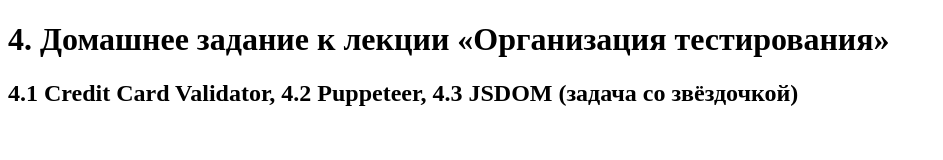
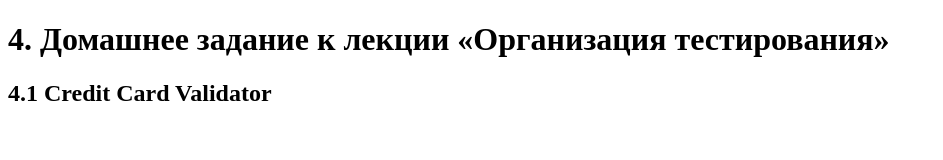
Before and after one commit to Anna7682/ahj_dom, a plain HTML site: page index.html in a window 1280 px wide. Shown: the whole page, without its empty margins (0-943 px from the left). Drawn offline with Linux system fonts and the light colour scheme.

Commit message:
Update index.html

```diff
--- a/index.html
+++ b/index.html
@@ -1 +1,4 @@
-<!doctype html><html lang="en"><head><meta http-equiv="X-UA-Compatible" content="IE=edge"><meta charset="UTF-8"><meta name="viewport" content="width=device-width,initial-scale=1,maximum-scale=1,user-scalable=0"><title>AHJ-hw.-4-Testing.-1-CC-Validator.-2-Puppeteer.-3-JSDOM</title><link href="main.b7d080c271fc29b4fd26.css" rel="stylesheet"></head><body><h1>4. Домашнее задание к лекции «Организация тестирования»</h1><h2>4.1 Credit Card Validator, 4.2 Puppeteer, 4.3 JSDOM (задача со звёздочкой)</h2><div class="container"></div><script src="main.cfa5a8f173d87a39a093.js"></script></body></html>
+<!doctype html><html lang="en"><head><meta http-equiv="X-UA-Compatible" content="IE=edge">
+  <meta charset="UTF-8"><meta name="viewport" content="width=device-width,initial-scale=1,maximum-scale=1,user-scalable=0">
+  <title>AHJ-hw.-4-Testing.-1-CC-Validator.-2-Puppeteer.-3-JSDOM</title><link href="main.b7d080c271fc29b4fd26.css" rel="stylesheet">
+  </head><body><h1>4. Домашнее задание к лекции «Организация тестирования»</h1><h2>4.1 Credit Card Validator</h2><div class="container"></div><script src="main.cfa5a8f173d87a39a093.js"></script></body></html>
```
